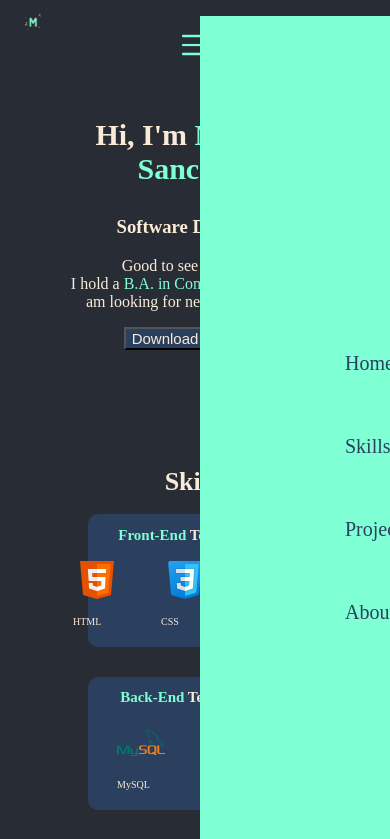
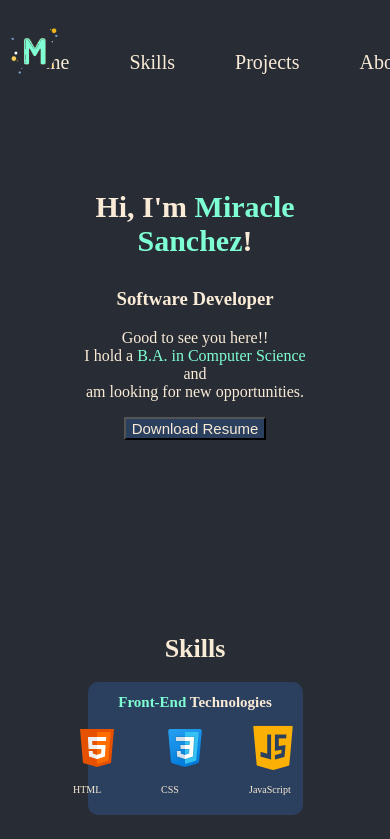
Before and after one commit to miraclesanchez/portfolio, a React (Create React App) app: page / in a window 390 px wide. Shown: the top 839 px of the page. Built offline with nearby package versions, Linux system fonts and the light colour scheme.

Commit message:
Fixing view for small screen

```diff
--- a/src/component/Intro.js
+++ b/src/component/Intro.js
@@ -4,7 +4,7 @@ import resume from "../Miracle-Sanchez-Resume-Web.pdf"
 export default function Bio (){
     return(
         <div className="intro" id="home">
-            <div className="about-me">
+            <div className="intro">
                 <h3 className="name-title">Hi, I'm <span>Miracle Sanchez</span>!</h3>
                 <h3 className="role">Software Developer</h3>
                 <p>Good to see you here!!<br/>I hold a <span>B.A. in Computer Science</span> and <br/>am looking for new opportunities.</p>
--- a/src/component/Navbar.js
+++ b/src/component/Navbar.js
@@ -1,22 +1,25 @@
 import React from "react";
+// import {useState} from "react"
 import {Link} from "react-scroll"
 import menu from "../images/menu-logo.png"
 import logo from "../images/my-logo.png"
+import close from "../images/close.png"
 
 export default function Navbar () {
     return (
         <div className="navbar">
             <img src={logo} alt="my-logo" className="my-logo"/>
             <nav className="nav">
-                <ul>
-                    <li><Link to="home" spy={true} smooth={true} offset={-200} duration= {500}>Home</Link></li>
-                    <li><Link to="skills" spy={true} smooth={true} offset={-200} duration={500}>Skills</Link></li>
+                <ul className="menu-items">
+                    <li><Link to="home" spy={true} smooth={true} offset={-100} duration= {500}>Home</Link></li>
+                    <li><Link to="skills" spy={true} smooth={true} offset={-100} duration={500}>Skills</Link></li>
                     <li><Link to="projects" spy={true} smooth={true} offset={-100} duration={500}>Projects</Link></li>
-                    <li><Link to="about" spy={true} smooth={true} offset={-200} duration={500}>About</Link></li>
+                    <li><Link to="about" spy={true} smooth={true} offset={-100} duration={500}>About</Link></li>
+                    {/* <img src={close} alt="close-logo" className="close-logo"/> */}
                 </ul>
-                <img src={menu} alt="menu-logo" className="menu-logo"/>
+
             </nav>
-
+            <img src={menu} alt="menu-logo" className="menu-logo"/>
         </div>
     )
 }
--- a/src/index.css
+++ b/src/index.css
@@ -54,7 +54,7 @@ p, h1 {
 
 /* Intro and Image */
 .intro{
-  margin-top: 20%;
+  margin-top: 10%;
   text-align: center;
   justify-content: space-between;
   padding: 10px 40px;
@@ -241,13 +241,9 @@ p, h1 {
 }
 
 @media screen and (max-width: 600px){
-  .bio{
-    margin-top: 50%;
-    margin-bottom: 30%;
-  }
-
-  .skills{
-    padding-bottom: 50px;
+  .intro{
+    margin-top: 20%;
+    margin-bottom: 5%;
   }
   .seperate-tech {
     display: flex;
@@ -362,30 +358,52 @@ p, h1 {
     align-items: center;
   }
 
-  .menu-logo {
-    width: 30px;
-    cursor: pointer;
-    display: block;
+  .my-logo {
+    width: 15%;
+    top: 23%;
+    left: 5px;
   }
 
-  .nav ul {
+  .nav ul li {
+    font-size: 20px;
+    padding: 5px 30px;
+  }
+
+.nav ul{
     display: flex;
-    flex-direction: column;
-    background-color: aquamarine;
+  }
+
+  /* .my-logo {
+    display: block;
+    width: 55px;
+    position: absolute;
+    top: 20px;
+    left: 50%;
+  } */
+
+  /* .menu-logo {
+    display: block;
+    width: 30px;
+    position: absolute;
+    right: 35px;
+
+  }
+
+  .menu-items {
+    background: #7fffd4;
     position: fixed;
     top: 0;
-    right: 0;
-    width: 150px;
+    right: -300px;
+    width: 200px;
     height: 100vh;
-    padding-top: 50px;
+    align-items: center;
   }
 
-  .nav a {
-    color: #2b3f5e;
-    align-items: center;
-  }
-  .nav ul li {
+  .menu-items li {
     display: block;
     margin: 25px;
-  }
+
+  } */
+
+
 }
```
Also changed, not shown: src/images/close.png (added).
